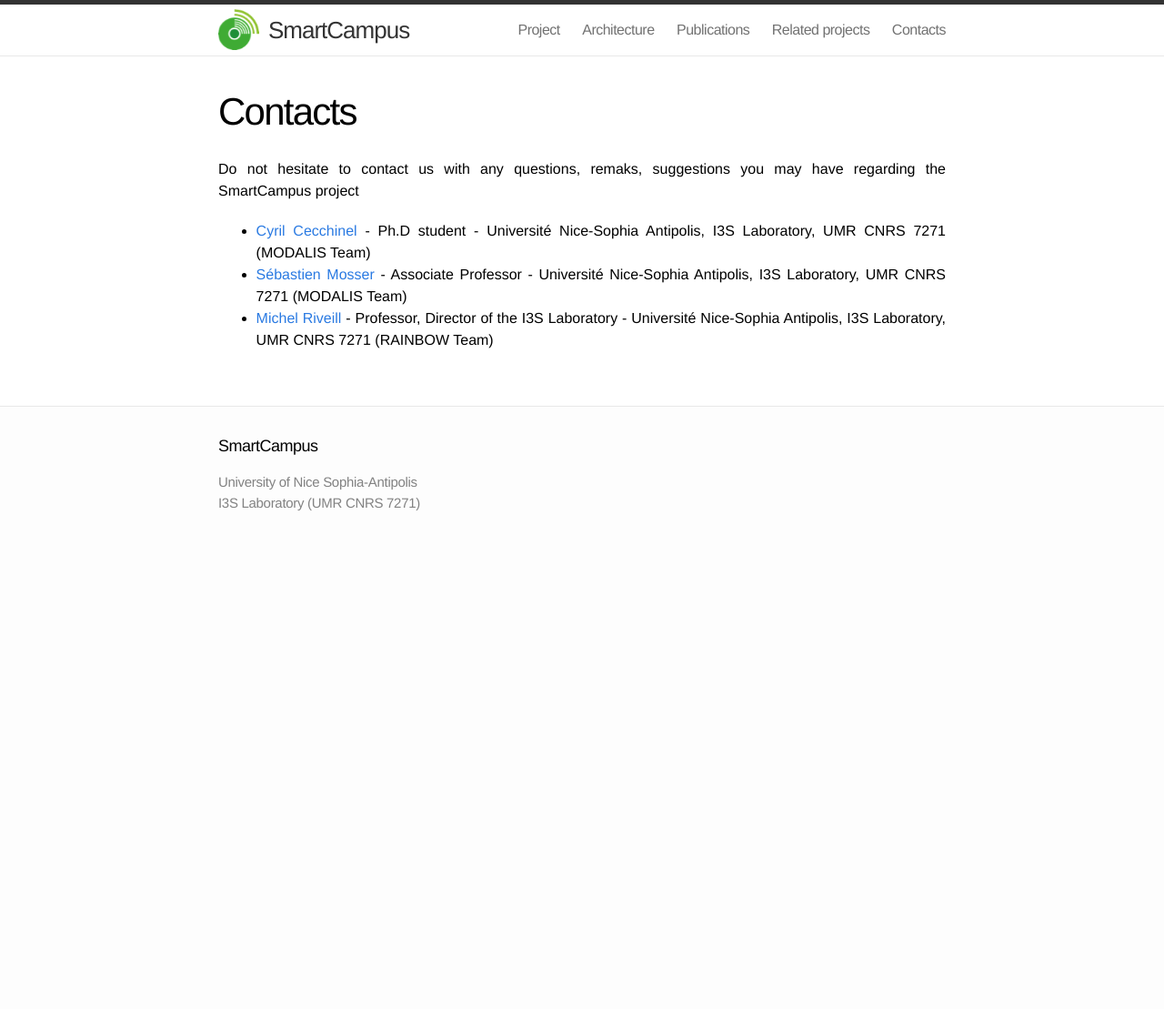
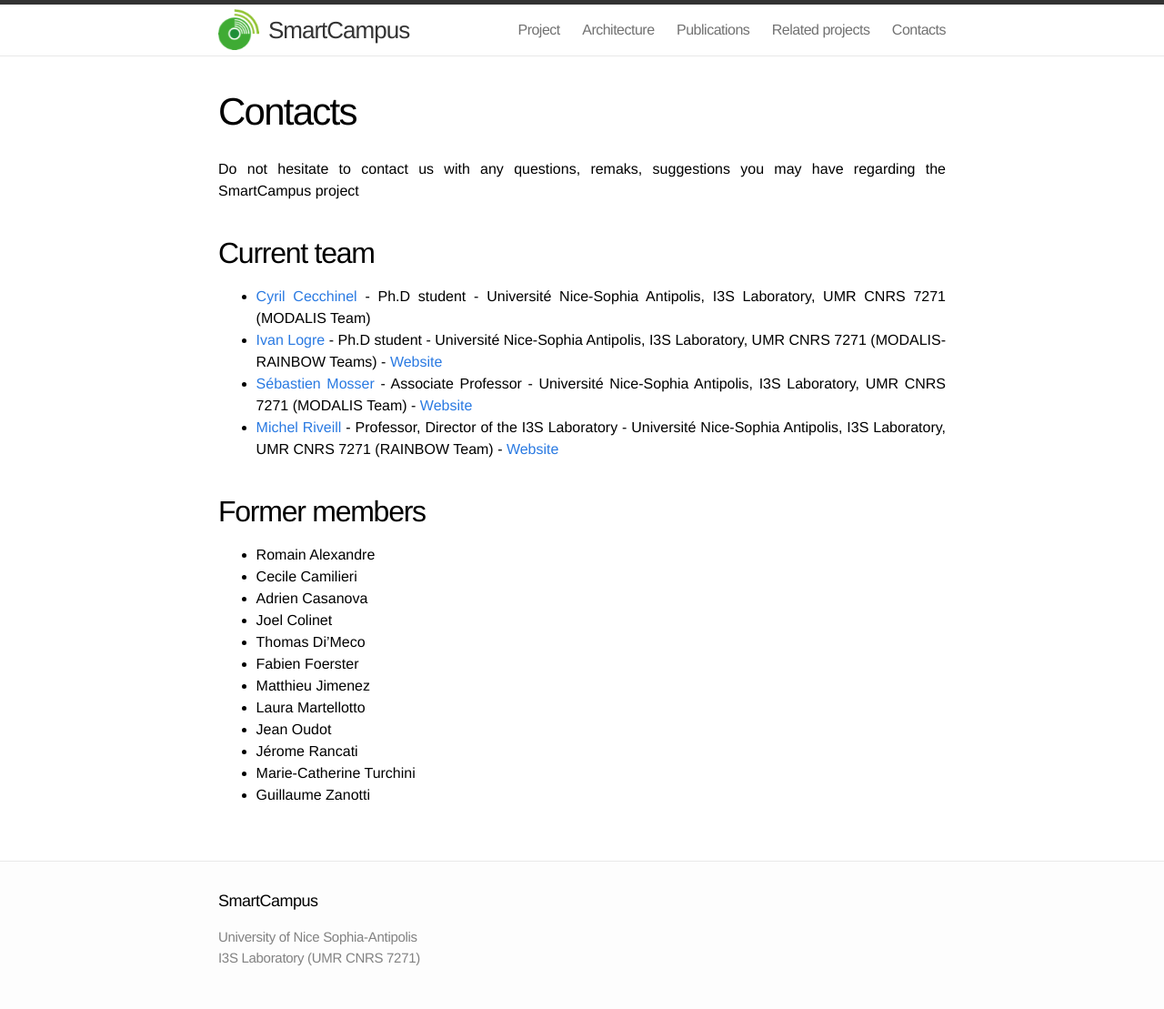
Before and after one commit to SmartCampus/smartcampus.github.io, a Jekyll site: the page built from contacts.md, in a window 1280 px wide. Shown: the whole page at 91% size. Built offline with Jekyll 4.4.1, drawn with Linux system fonts in a browser that asks for light colours; before the commit the page ends 900 px from its top, so only the background shows below that.

Commit message:
Text updated

```diff
--- a/contacts.md
+++ b/contacts.md
@@ -7,6 +7,23 @@ permalink: /sc-contacts/
 ---
 Do not hesitate to contact us with any questions, remaks, suggestions you may have regarding the SmartCampus project
 
+## Current team
 * [Cyril Cecchinel](mailto:cecchine@i3s.unice.fr) - Ph.D student - Université Nice-Sophia Antipolis, I3S Laboratory, UMR CNRS 7271 (MODALIS Team)
-* [Sébastien Mosser](mailto:mosser@i3s.unice.fr) - Associate Professor - Université Nice-Sophia Antipolis, I3S Laboratory, UMR CNRS 7271 (MODALIS Team)
-* [Michel Riveill](mailto:riveill@i3s.unice.fr) - Professor, Director of the I3S Laboratory - Université Nice-Sophia Antipolis, I3S Laboratory, UMR CNRS 7271 (RAINBOW Team)
+* [Ivan Logre](mailto:logre@i3s.unice.fr) - Ph.D student - Université Nice-Sophia Antipolis, I3S Laboratory, UMR CNRS 7271 (MODALIS-RAINBOW Teams) - [Website](http://www.i3s.unice.fr/~logre/)
+* [Sébastien Mosser](mailto:mosser@i3s.unice.fr) - Associate Professor - Université Nice-Sophia Antipolis, I3S Laboratory, UMR CNRS 7271 (MODALIS Team) - [Website](http://www.i3s.unice.fr/~mosser/)
+* [Michel Riveill](mailto:riveill@i3s.unice.fr) - Professor, Director of the I3S Laboratory - Université Nice-Sophia Antipolis, I3S Laboratory, UMR CNRS 7271 (RAINBOW Team) - [Website](http://www.i3s.unice.fr/~riveill/)
+
+## Former members
+
+* Romain Alexandre
+* Cecile Camilieri
+* Adrien Casanova
+* Joel Colinet
+* Thomas Di’Meco
+* Fabien Foerster
+* Matthieu Jimenez
+* Laura Martellotto
+* Jean Oudot
+* Jérome Rancati
+* Marie-Catherine Turchini
+* Guillaume Zanotti
```
Also changed, not shown: architecture.md (+22 -19 lines), index.md (+11 -12 lines), project.md (+4 -8 lines), publications.md (+3 -1 lines), related.md (+4 -4 lines), assets/UNS.png (added), assets/cnrs.png (added), assets/i3s.png (added).
